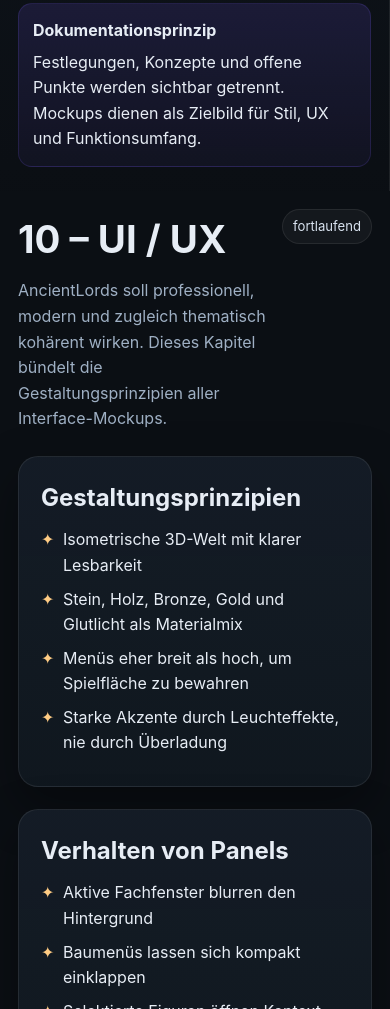
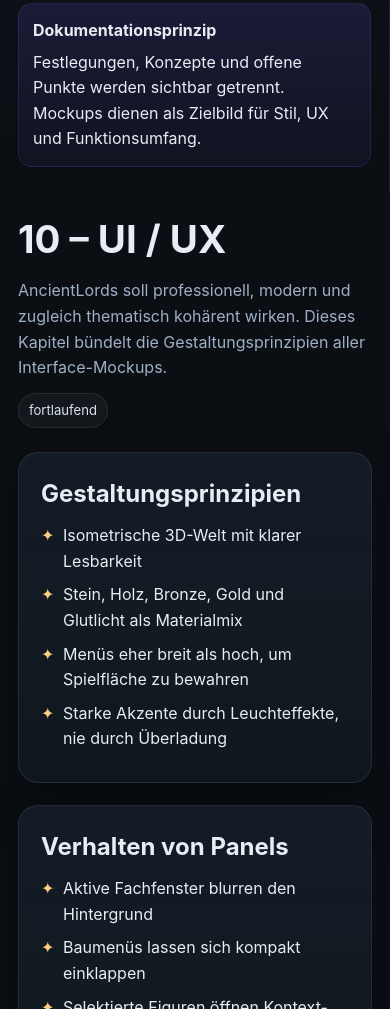
Before and after one commit to OliverKoh/AncientLords-Wiki, a plain HTML site: page uiux.html in a window 390 px wide. Shown: the part 870-1879 px from the top of the page. Drawn offline with Linux system fonts and the light colour scheme.

Commit message:
Wiki aus AncientLords aktualisieren

```diff
--- a/assets/style.css
+++ b/assets/style.css
@@ -126,3 +126,20 @@ ul.clean li::before{content:"✦";position:absolute;left:0;color:#ffcc84}
   .hero-content{padding:34px}
   .grid.cols-3,.grid.cols-2,.metric-list{grid-template-columns:1fr}
 }
+@media (max-width: 600px) {
+  .layout, .grid.cols-3, .grid.cols-2, .metric-list {
+    grid-template-columns: minmax(0, 1fr);
+  }
+  .page-head, .section-title {
+    flex-direction: column;
+    align-items: flex-start;
+    gap: 12px;
+  }
+  .page-head > *, .section-title > * {
+    min-width: 0;
+    max-width: 100%;
+  }
+  .page-head h1, .section-title h2 {
+    overflow-wrap: anywhere;
+  }
+}
```
